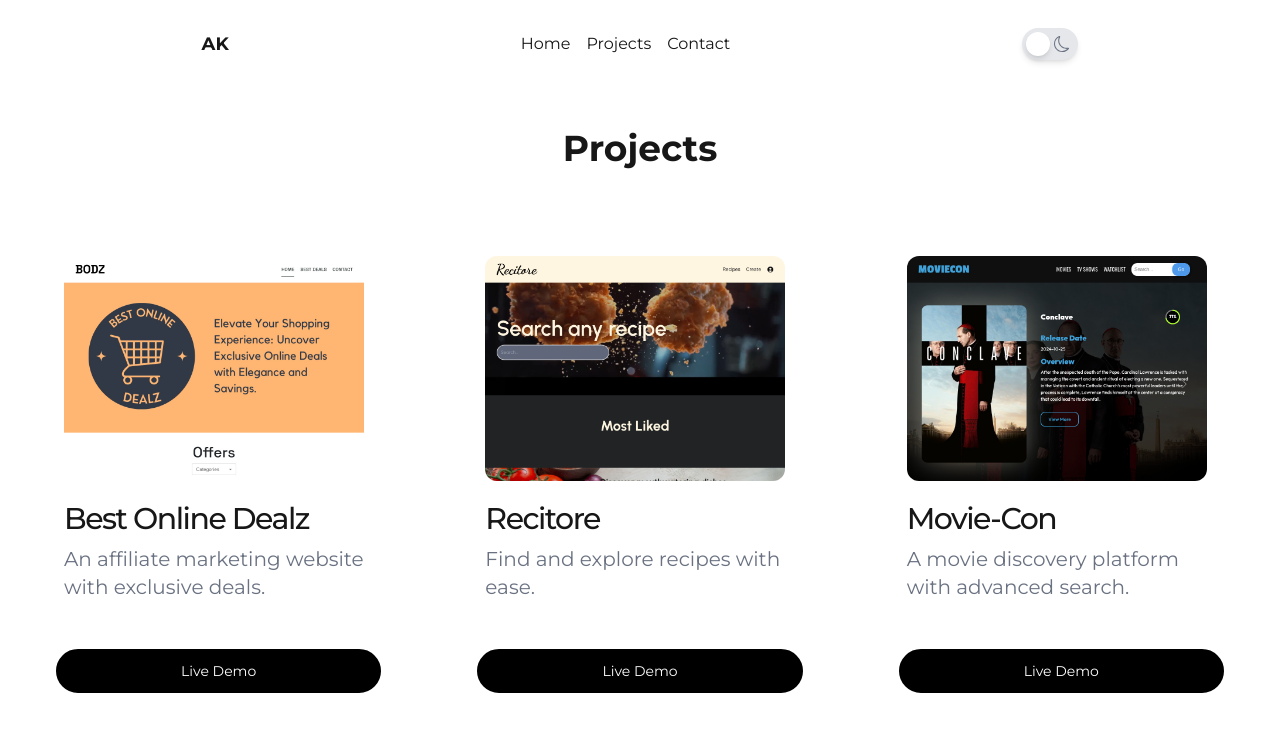
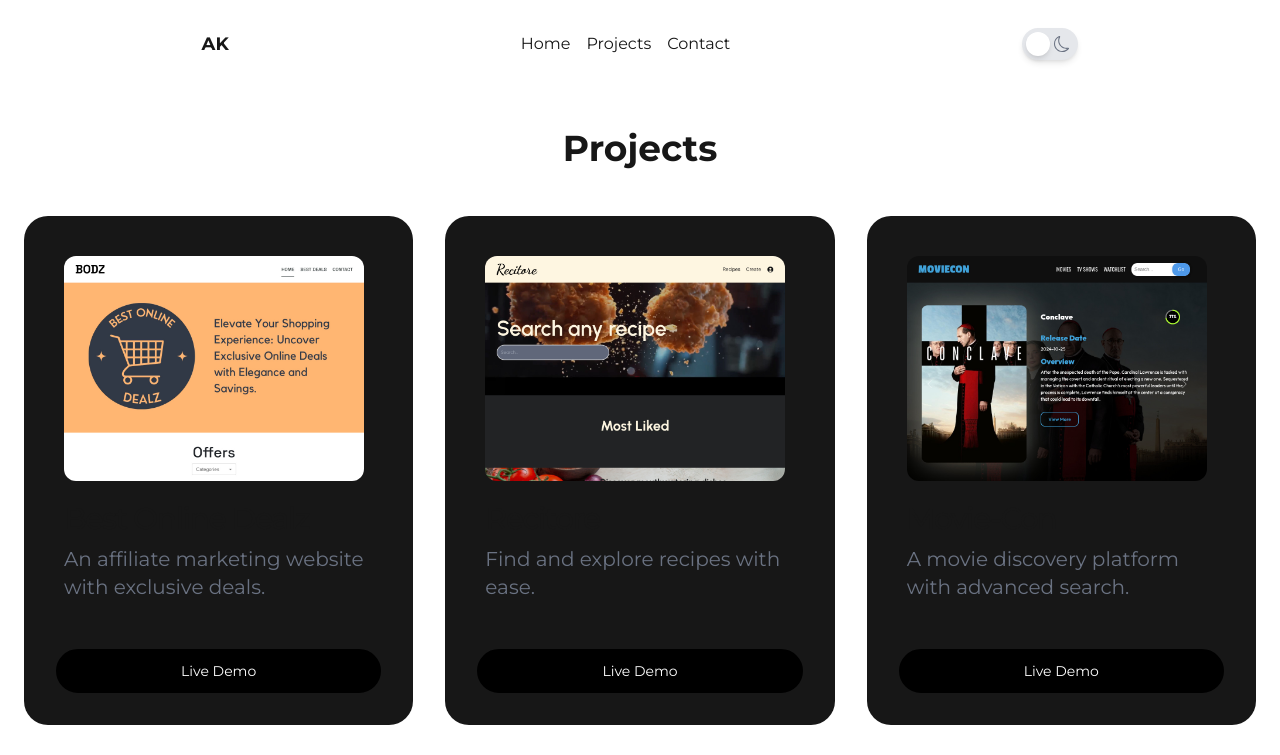
Before and after one commit to arush789/Portfolio, a Next.js app: page /projects in a window 1280 px wide. Shown: the top 755 px of the page. Built offline with nearby package versions, Linux system fonts and the light colour scheme.

Commit message:
added theme in global css

```diff
--- a/app/globals.css
+++ b/app/globals.css
@@ -1,4 +1,23 @@
 @import "tailwindcss";
+
+@theme {
+  --font-sans: var(--font-geist-sans);
+  --font-mono: var(--font-geist-mono);
+  --color-text: var(--color-text);
+  --color-background: var(--geist-background);
+  --color-primary: var(--color-primary);
+  --color-secondary: var(--color-secondary);
+  --color-accent: var(--color-accent);
+  --color-muted: var(--color-muted);
+  --color-border: var(--color-border);
+  --color-button: var(--color-button);
+  --color-input: var(--color-input);
+  --color-form: var(--color-form);
+  --color-tag: var(--color-tag);
+  --color-source-button: var(--color-source-button);
+  --color-description: var(--color-description);
+  --color-hover-button: var(--color-hover-button);
+}
 
 :root {
   --color-background: #ffffff;
--- a/app/projects/page.tsx
+++ b/app/projects/page.tsx
@@ -1,18 +1,15 @@
 "use client";
-import { useTheme } from "next-themes";
 import Image from "next/image";
 import Link from "next/link";
+import AnimatedContent from "../../components/Animations/AnimatedContent";
 import bodzImage from "../../images/bodz.jpg";
-import movieconImage from "../../images/movie-con.jpg";
-import recitoreImage from "../../images/recitore.jpg";
 import calculatorImage from "../../images/Calculator.png";
 import guessTheWordImage from "../../images/Guess The Word.png";
 import matchTheCardImage from "../../images/Matching Card.png";
-import AnimatedContent from "../../components/Animations/AnimatedContent";
+import movieconImage from "../../images/movie-con.jpg";
+import recitoreImage from "../../images/recitore.jpg";
 
 const Projectpage = () => {
-  const { theme } = useTheme();
-
   const projects = [
     {
       id: 1,
```
